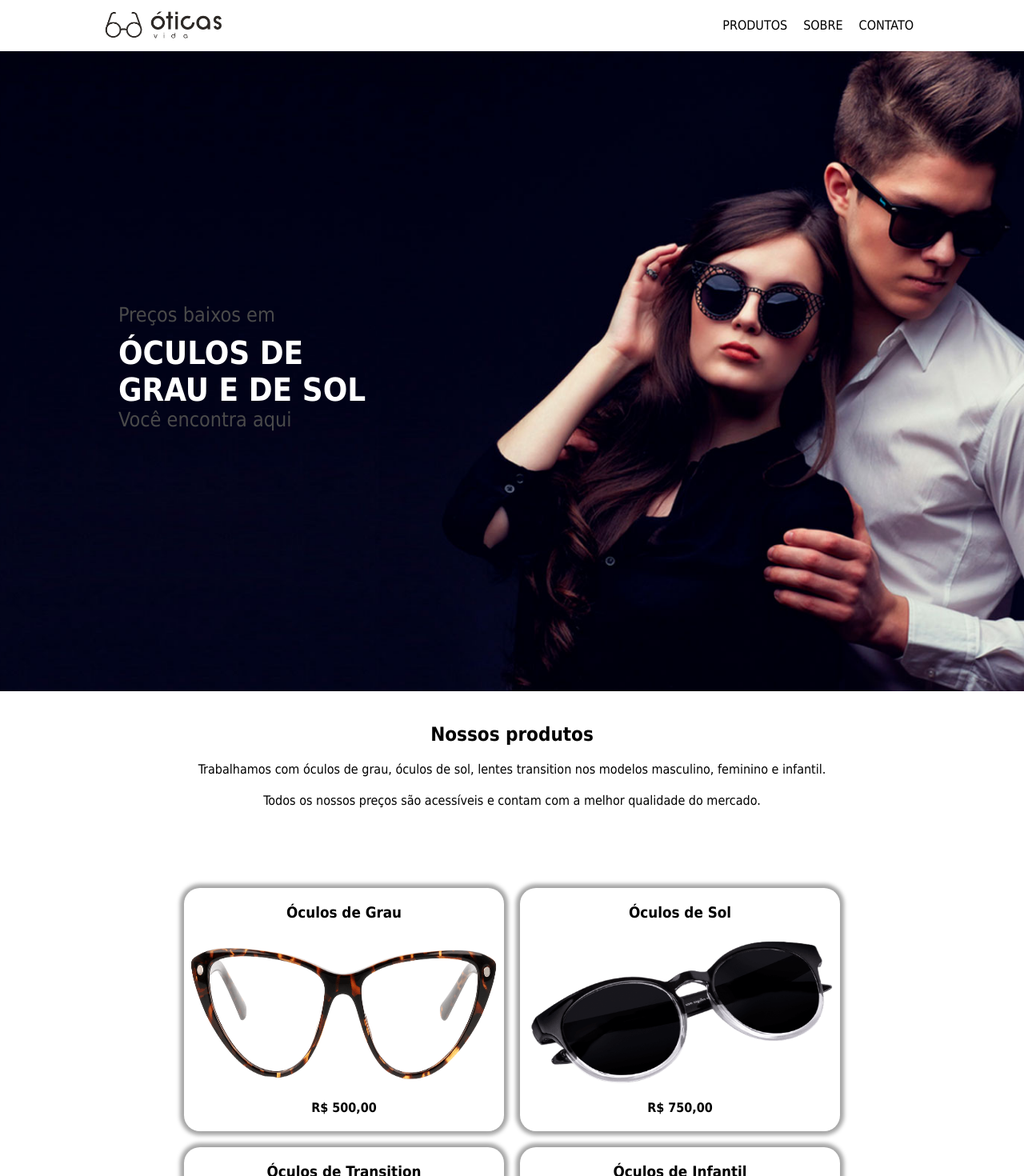
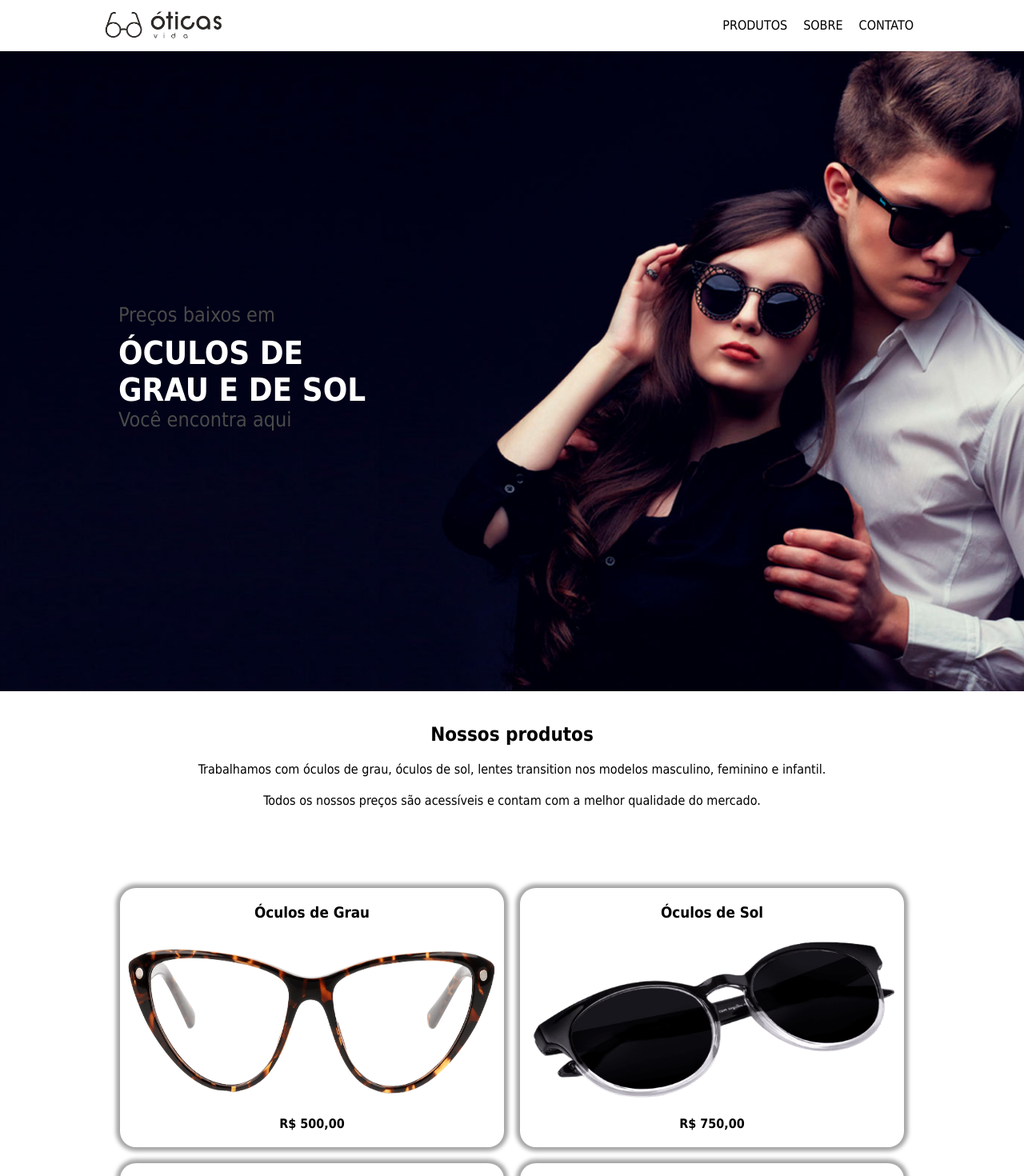
Before and after one commit to mtrodrigo/projeto-oticas-vida, a Next.js app: page / in a window 1280 px wide. Shown: the top 1470 px of the page at 80% size. Built offline with nearby package versions, Linux system fonts and the light colour scheme.

Commit message:
Correção no tamanho do óculos no componente produto.

```diff
--- a/src/styles/Produtos.module.css
+++ b/src/styles/Produtos.module.css
@@ -33,8 +33,8 @@
     font-weight: 700;
 }
 .img{
-    width: 400px;
-    height: 200px;
+    width: 480px;
+    height: 220px;
 }
 .produtos_lista{
     margin-top: 30px;
```
